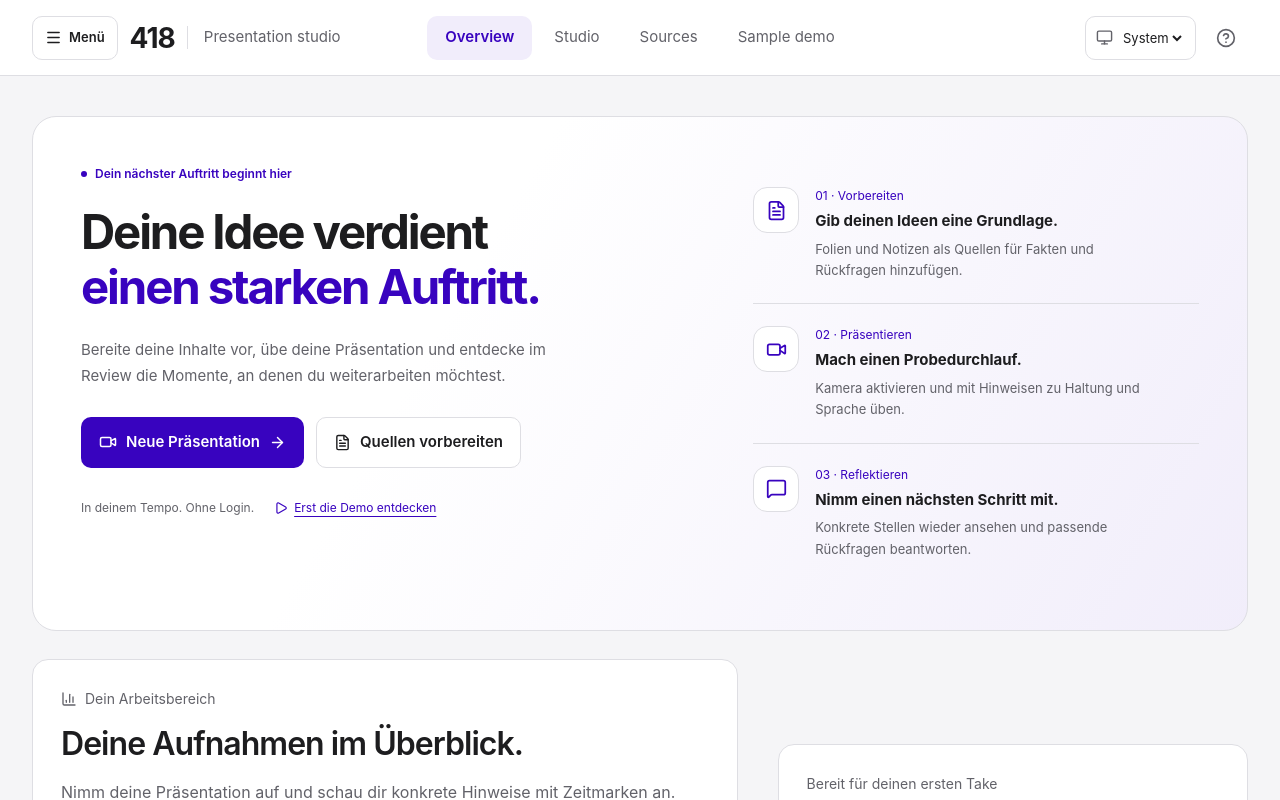
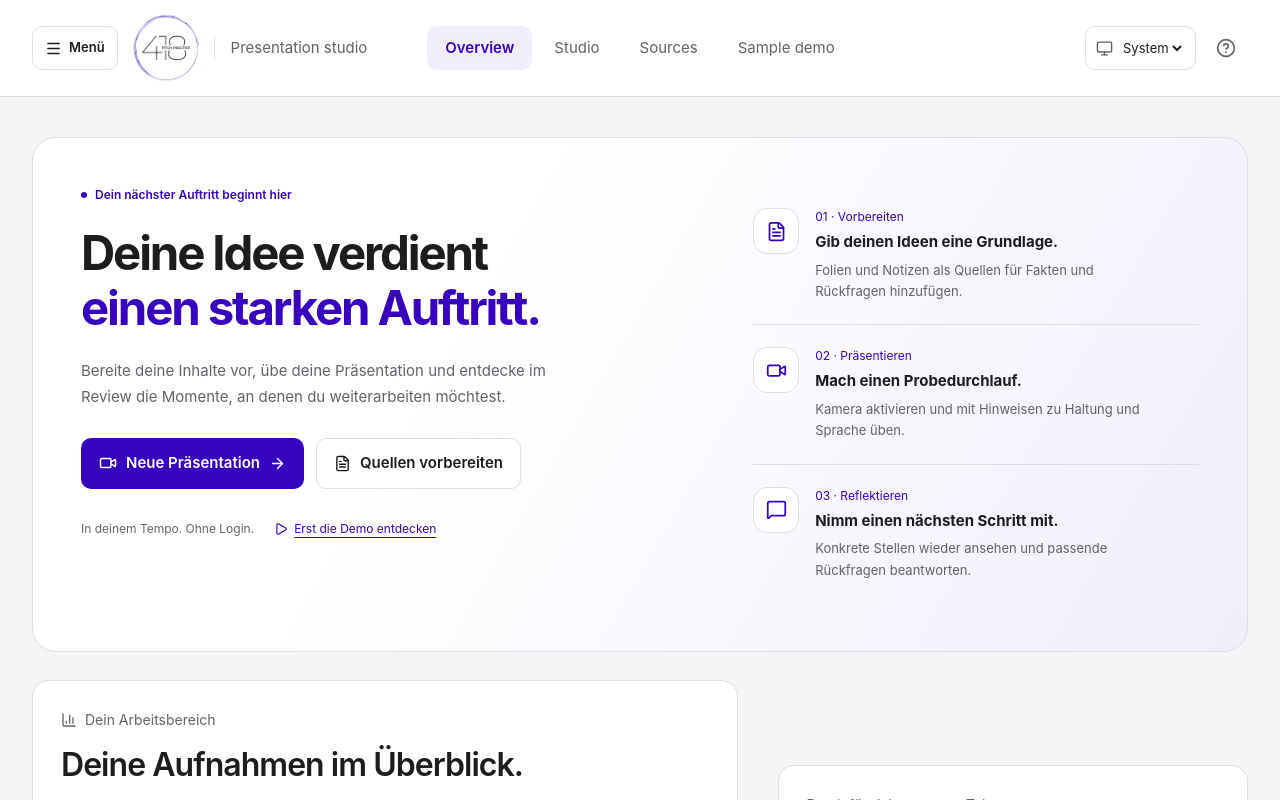
Before and after one commit to johannes3502/hackathon-fulda, a Next.js app in the folder frontend/: page / in a window 1280 px wide. Shown: the top 800 px of the page. Built offline with nearby package versions, Linux system fonts and the light colour scheme.

Commit message:
Use supplied Pitch Practice PNG as app logo

```diff
--- a/frontend/src/app/globals.css
+++ b/frontend/src/app/globals.css
@@ -401,10 +401,21 @@ small {
   gap: 12px;
   flex-shrink: 0;
 }
-.brand-mark {
-  color: var(--foreground);
-  font: 700 1.75rem/1 var(--font-sans);
-  letter-spacing: -0.035em;
+.brand-logo {
+  display: inline-flex;
+  width: 72px;
+  height: 72px;
+  flex-shrink: 0;
+  overflow: hidden;
+  border-radius: 50%;
+  background: white;
+}
+.brand-logo img {
+  width: 100%;
+  height: 100%;
+  object-fit: contain;
+  /* Trim the PNG's outer whitespace visually while retaining the original. */
+  transform: scale(1.6) translateY(2%);
 }
 .brand-caption {
   font-size: 0.9375rem;
--- a/frontend/src/components/loading/LoadingScreen.tsx
+++ b/frontend/src/components/loading/LoadingScreen.tsx
@@ -1,4 +1,5 @@
 import "./loading-screen.css";
+import { BrandLogo } from "@/components/shared/BrandLogo";
 
 /** Indeterminate loading: mount while work is pending, unmount when complete. */
 export function LoadingScreen({
@@ -9,9 +10,7 @@ export function LoadingScreen({
   return (
     <section className="loading418-screen" aria-label="Wird geladen" lang="de">
       <div className="loading418-center">
-        <span className="brand-mark" aria-hidden="true">
-          418
-        </span>
+        <BrandLogo />
         <p className="loading418-status" role="status">
           <span className="loading418-dot" aria-hidden="true" />
           {label}
--- a/frontend/src/components/loading/loading-screen.css
+++ b/frontend/src/components/loading/loading-screen.css
@@ -12,8 +12,9 @@
   gap: 24px;
   padding: 32px;
 }
-.loading418-center .brand-mark {
-  font-size: 2rem;
+.loading418-center .brand-logo {
+  width: 128px;
+  height: 128px;
 }
 .loading418-status {
   display: flex;
--- a/frontend/src/components/shared/AppShell.tsx
+++ b/frontend/src/components/shared/AppShell.tsx
@@ -1,6 +1,7 @@
 "use client";
 import { createContext, useContext, useState, type ReactNode } from "react";
 import Link from "next/link";
+import { BrandLogo } from "./BrandLogo";
 import { usePathname } from "next/navigation";
 import * as DialogPrimitive from "@radix-ui/react-dialog";
 import {
@@ -131,7 +132,7 @@ export function AppShell({
             <span className="drawer-trigger-label">Menü</span>
           </Button>
           <Link href="/" className="brand" aria-label="418 home">
-            <span className="brand-mark">418</span>
+            <BrandLogo />
             <span className="brand-caption">Presentation studio</span>
           </Link>
         </div>
@@ -269,7 +270,7 @@ export function AppShell({
             </DialogPrimitive.Description>
             <div className="nav-drawer-header">
               <div className="brand">
-                <span className="brand-mark">418</span>
+                <BrandLogo />
                 <div>
                   <DialogPrimitive.Title className="nav-drawer-title">
                     Navigation
--- /dev/null
+++ b/frontend/src/components/shared/BrandLogo.tsx
@@ -0,0 +1,16 @@
+import Image from "next/image";
+
+export function BrandLogo() {
+  return (
+    <span className="brand-logo">
+      <Image
+        src="/brand/418-pitch-practice.png"
+        alt="418 Pitch Practice"
+        width={2000}
+        height={2000}
+        sizes="200px"
+        preload
+      />
+    </span>
+  );
+}
```
Also changed, not shown: frontend/public/brand/418-pitch-practice.png (added).
